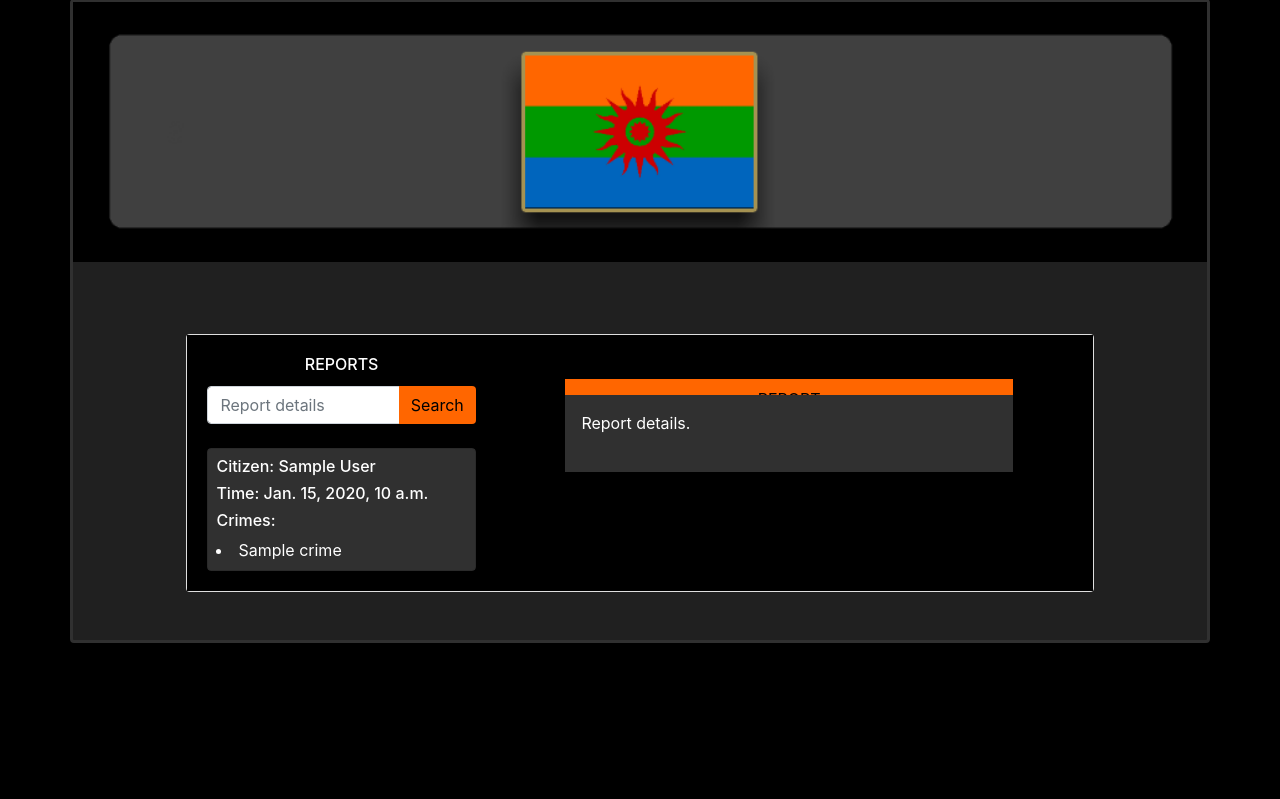
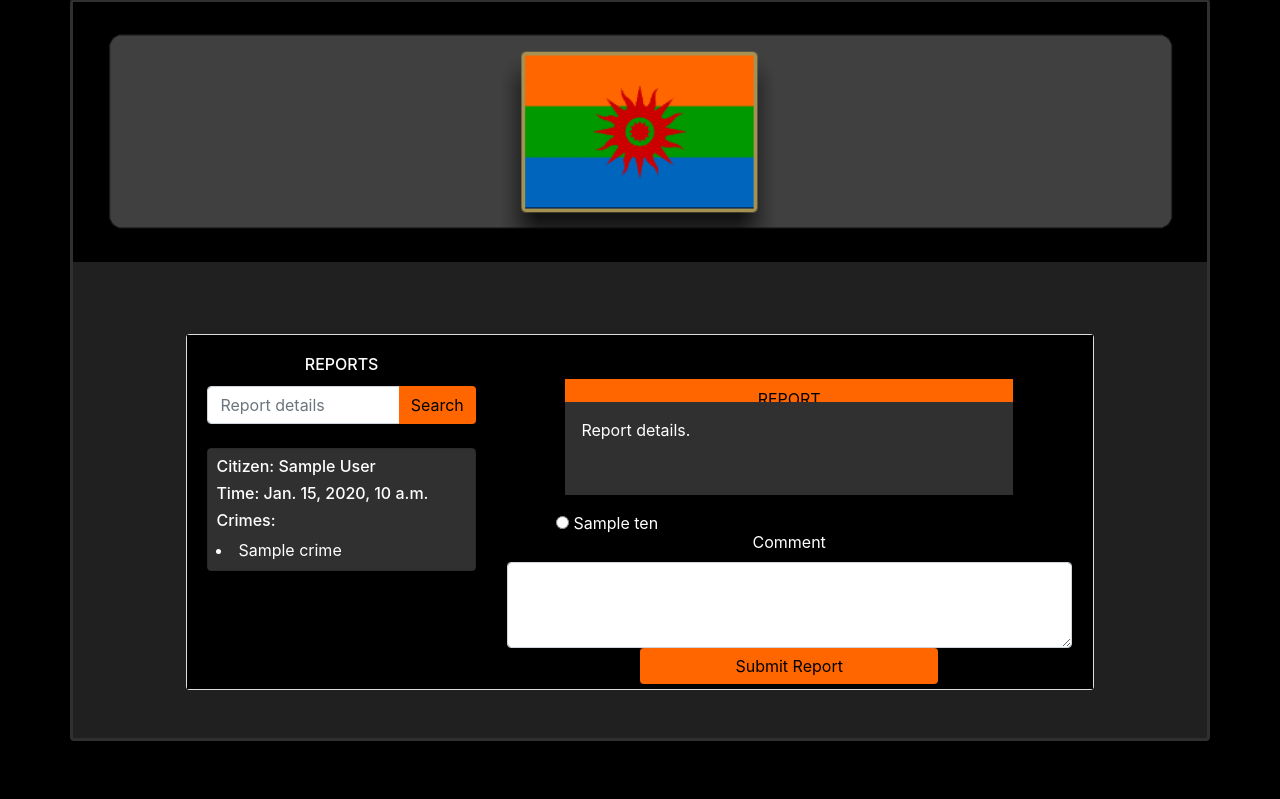
Before and after one commit to bktiel/atropianreportingsystem, a Django app: template templates/reviewreports.html in a window 1280 px wide. Shown: the part 49-848 px from the top of the page. Run offline with Django 3.2, Linux system fonts and the light colour scheme; tables that the repository leaves empty hold one stand-in row (values such as "Sample post"); the template is opened without the code that fills it: values that come from a table or form of the project are taken from there, most other values are stand-ins (such as "Sample title", 1, 10 or a date in 2020); some libraries are stand-ins or nearby versions.

Commit message:
Initial report review page template complete

```diff
--- a/reportsite/views.py
+++ b/reportsite/views.py
@@ -50,7 +50,7 @@
         #     for crime in Crime.objects.filter(report=report["id"]):
         #         dictreport["crimes"].append(crime.crimeName)
         #     reportList.append(dictreport)
-        return render(request, 'reviewreports.html',  {'reports':totalreports,'loggedIn':True,'role':cookie["role"]})
+        return render(request, 'reviewreports.html',  {'reports':totalreports,'ten':range(11),'loggedIn':True,'role':cookie["role"]})
 
 #where agents review city danger
 def review_cities(request):
--- a/templates/makereport.html
+++ b/templates/makereport.html
@@ -77,7 +77,7 @@
 {#                    <input type="text" id="city" class="d-">#}
 {#                    <input type="text" id="info" class="d-">#}
                     <button type="submit" class="btn orangebtn btn-primary w-50" id="btnSubmit">Submit Report</button>
-                {% csrf_token %}
+
 {#                </form>#}
             </div>
         </div>
--- a/templates/reviewreports.html
+++ b/templates/reviewreports.html
@@ -30,7 +30,8 @@
                             {#https://stackoverflow.com/questions/4270330/django-show-a-manytomanyfield-in-a-template#}
                             {% for report in reports %}
                                 <a class="list-group-item flex-row align-items-start p-2">
-                                    <h6 class="bold">Citizen: {{ report.traitor.firstName }} {{ report.traitor.lastName }}</h6>
+                                    <h6 class="bold">
+                                        Citizen: {{ report.traitor.firstName }} {{ report.traitor.lastName }}</h6>
                                     <h6 class="bold">Time: {{ report.reportTime }}</h6>
                                     <h6 class="bold">Crimes: </h6>
                                     {% for  crime in report.crimeName.all %}
@@ -44,11 +45,30 @@
                 </div>
                 <div class="col-sm-8 mt-4">
                     <div class="row justify-content-md-center" style="height:40%;">
-                        <div class="w-75 orangebtn p-2 text-center" style=" height:20%;">REPORT </div>
-                        <div class="w-75 h-100 p-3" style="background-color: #303030; ">Report details.</div>
+                        <div class="w-75 orangebtn p-2 text-center mb-0" style=" height:20%;">REPORT</div>
+                        <div class="w-75 mt-0 p-3" style="background-color: #303030; height:80%">Report details.</div>
                     </div>
-                    <div class="row justify-content-md-center">
+                    <div class="row justify-content-md-center" style="height:60%">
+                        <div class="row w-100" style="height:20%;">
+                            <div class="col-sm-1">
 
+                            </div>
+                            <div class="align-items-center col-sm-11 mt-3 pr-0">
+                                {% for i in ten %}
+                                    <div class="form-check form-check-inline">
+                                        <input class="form-check-input" type="radio" name="inlineRadioOptions"
+                                               id="inlineRadio{{ i }}"
+                                               value="{{ i }}">
+                                        <label class="form-check-label" for="inlineRadio{{ i }}">{{ i }}</label>
+                                    </div>
+                                {% endfor %}
+                            </div>
+                        </div>
+                        <div class="row d-flex justify-content-center w-100" style="height: 80%;">
+                            <label for="txtRemarksArea">Comment</label>
+                            <textarea class="form-control mr-3 ml-3" id="txtRemarksArea" rows="3"></textarea>
+                            <button type="submit" class="btn orangebtn align-self-center btn-primary w-50" id="btnSubmit">Submit Report</button>
+                        </div>
                     </div>
                 </div>
             </div>
```
Lines whose indentation alone changed are shown as unchanged.
